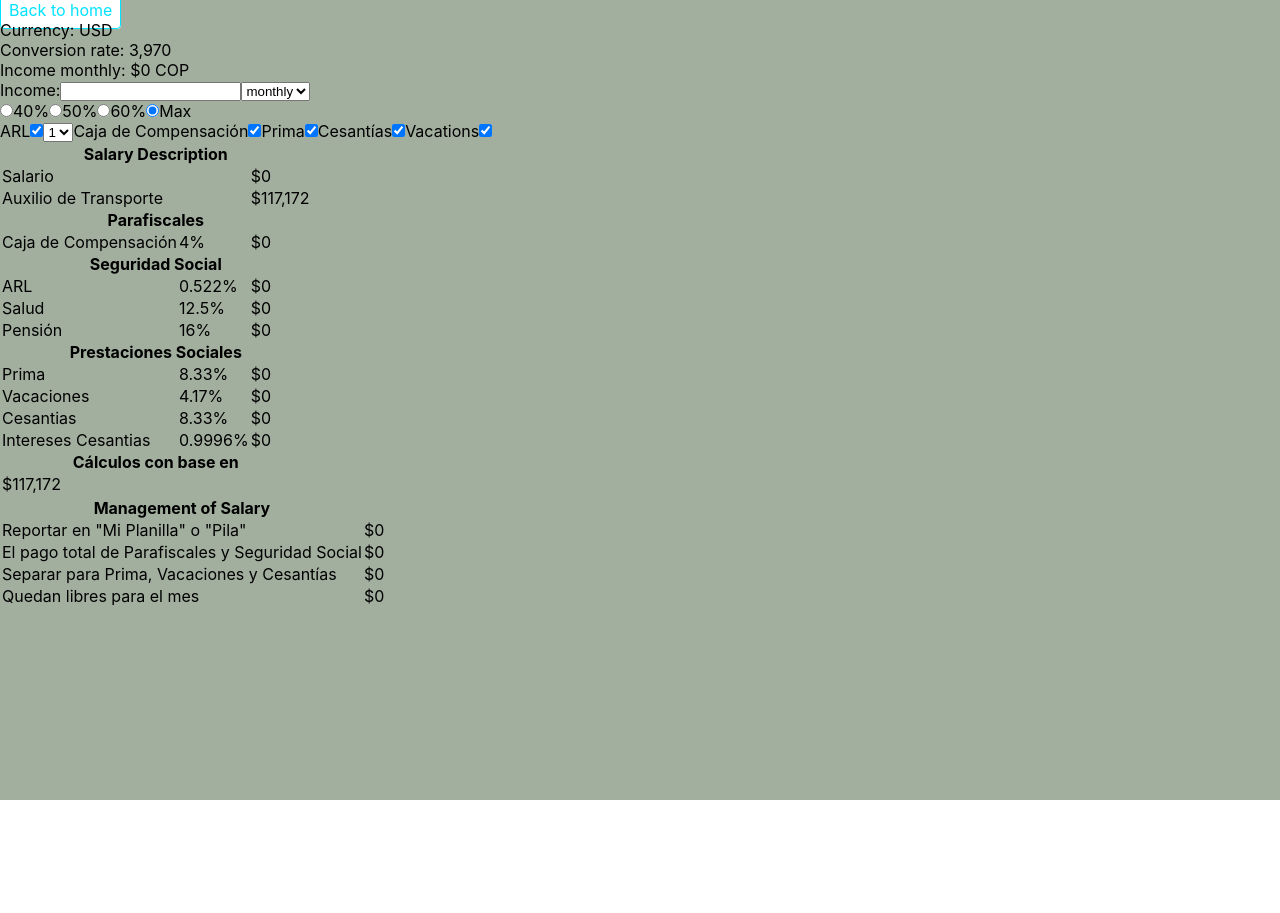
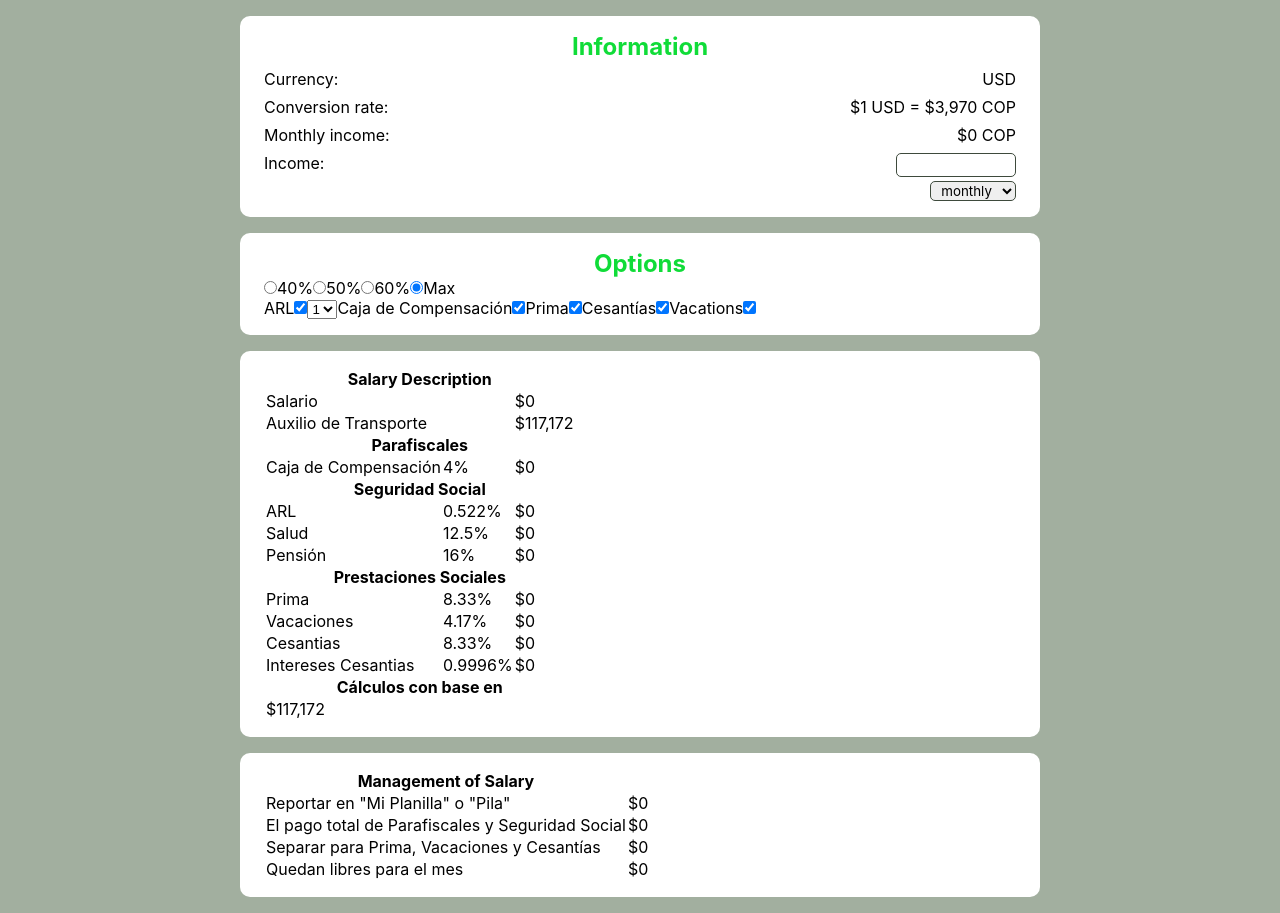
Before and after one commit to Luis-S-S/foreign, a React (Create React App) app: page /USD in a window 1280 px wide. Before the commit the page ends 800 px from the top, so only its background shows below. Built offline with nearby package versions, Linux system fonts and the light colour scheme.

Commit message:
feat: styled top section at chart component

```diff
--- /dev/null
+++ b/src/components/IncomeSetup/IncomeSetup.scss
@@ -0,0 +1,32 @@
+@import '../../index.scss';
+
+.income-setup__container {
+    display: grid;
+    grid-template-columns: 40% 60%;
+
+    .income-setup__entries {
+        align-items: flex-end;
+        display: flex;
+        flex-direction: column;
+        gap: .25em;
+        justify-content: flex-start;
+
+        input {
+            display: inline-block;
+            width: 120px;
+            border: 1px solid $color-secondary--dark;
+            border-radius: 5px;
+            padding: 0.25em 0.5em;
+        }
+
+        select {
+            border: 1px solid $color-secondary--dark;
+            border-radius: 5px;
+            padding: 0 0.5em;
+            outline: 0;
+            font-family: -apple-system, BlinkMacSystemFont, 'Segoe UI', 'Roboto', 'Oxygen',
+            'Ubuntu', 'Cantarell', 'Fira Sans', 'Droid Sans', 'Helvetica Neue',
+            sans-serif;
+        }
+    }
+}
--- a/src/components/IncomeSetup/index.tsx
+++ b/src/components/IncomeSetup/index.tsx
@@ -2,6 +2,8 @@
 import React from 'react';
 import { Options } from '../../index.d';
 import { formatTwoDecimals } from '../../service/functions';
+
+import './IncomeSetup.scss';
 
 interface Props {
     options: Options,
@@ -47,8 +49,9 @@ const IncomeSetup: React.FC<Props> = ({
   };
 
   return (
-    <label htmlFor="income">
+    <label htmlFor="income" className="income-setup__container">
       Income:
+      <div className="income-setup__entries">
         <input type="number" name="income" id="income" step="0.01" onChange={handleIncomeChange} />
         <select name="typeOfIncome" id="typeOfIncome" defaultValue="monthly" onChange={handleIncomeChange}>
           <option value="hourly">hourly</option>
@@ -56,6 +59,7 @@ const IncomeSetup: React.FC<Props> = ({
           <option value="monthly">monthly</option>
           <option value="annual">annual</option>
         </select>
+      </div>
     </label>
   );
 };
--- a/src/index.scss
+++ b/src/index.scss
@@ -40,6 +40,18 @@ code {
   text-align: justify;
 }
 
+.align-l {
+  text-align: left;
+}
+
+.align-r {
+  text-align: right;
+}
+
+.align-c {
+  text-align: center;
+}
+
 .link--default {
   background-color: white;
   border-radius: 0.25em;
--- a/src/pages/Chart/Chart.scss
+++ b/src/pages/Chart/Chart.scss
@@ -1,6 +1,38 @@
 @import '../../index.scss';
 
 .chart-page {
+    align-items: center;
     background-color: $color-secondary;
+    display: flex;
+    flex-direction: column;
+    gap: 1em;
+    justify-content: flex-start;
     min-height: 100vh;
+    padding: 1em;
+
+    .container {
+        background-color: white;
+        border-radius: 10px;
+        max-width: 800px;
+        padding: 0.5em;
+        width: 100%;
+    }
+
+    .top-section__grid {
+        display: grid;
+        grid-template-columns: 40% 60%;
+        margin: .5em 0;
+    }
+
+    @media (min-width: 425px) {
+        .container {
+            padding: 1em 1.5em;
+        }
+    }
 }
+
+// .chart__link {
+//     position: absolute;
+//     top: 10px;
+//     left: 10px;
+// }
--- a/src/pages/Chart/index.tsx
+++ b/src/pages/Chart/index.tsx
@@ -1,9 +1,10 @@
 import React, { useState, useEffect } from 'react';
-import { useParams, Link } from 'react-router-dom';
+import { useParams } from 'react-router-dom';
+// import { useParams, Link } from 'react-router-dom';
 
 import { Bases, Options, RadioList } from '../../index.d';
 import data from '../../service/data.json';
-import { displayNumber, formatNumsToString, calculateSalary } from '../../service/functions';
+import { displayNumber, calculateSalary } from '../../service/functions';
 
 import IncomeSetup from '../../components/IncomeSetup';
 import RadioListInput from '../../components/RadioList';
@@ -40,18 +41,29 @@ const Chart: React.FC = () => {
 
   return (
     <main className="chart-page">
-      <Link className="link--default" to="/">Back to home</Link>
-      <section className="chart__top-section">
-        <p>{`Currency: ${currency}`}</p>
-        <p>{`Conversion rate: ${formatNumsToString(conversionRate)}`}</p>
-        <p>{`Income monthly: ${displayNumber(options.monthlyIncomeCOP)} COP`}</p>
+      {/* <Link className="link--default chart__link" to="/">Back to home</Link> */}
+      <section className="chart__top-section container">
+        <h2 className="text--title">Information</h2>
+        <div className="top-section__grid">
+          <p>Currency:</p>
+          <p className="align-r">{currency}</p>
+        </div>
+        <div className="top-section__grid">
+          <p>Conversion rate:</p>
+          <p className="align-r">{`$1 ${currency} = ${displayNumber(conversionRate)} COP`}</p>
+        </div>
+        <div className="top-section__grid">
+          <p>Monthly income:</p>
+          <p className="align-r">{`${displayNumber(options.monthlyIncomeCOP)} COP`}</p>
+        </div>
         <IncomeSetup
           options={options}
           setOptions={setOptions}
           conversionRate={conversionRate}
         />
       </section>
-      <section className="chart__options-section">
+      <section className="chart__options-section container">
+        <h2 className="text--title">Options</h2>
         <RadioListInput options={options} setOptions={setOptions} name="percentage" list={percentageRadioList} />
         <CheckableOpt options={options} setOptions={setOptions} name="arl" text="ARL" />
         <SelectList options={options} setOptions={setOptions} name="typeOfArl" list={[1, 2, 3, 4, 5]} defaultValue={1} />
@@ -60,8 +72,12 @@ const Chart: React.FC = () => {
         <CheckableOpt options={options} setOptions={setOptions} name="cesantias" text="Cesantías" />
         <CheckableOpt options={options} setOptions={setOptions} name="vacations" text="Vacations" />
       </section>
-      <ChartTable bases={bases} opt={options} salary={salary} />
-      <ManagementTable bases={bases} opt={options} salary={salary} />
+      <section className="chart__table-section container">
+        <ChartTable bases={bases} opt={options} salary={salary} />
+      </section>
+      <section className="chart__table-section container">
+        <ManagementTable bases={bases} opt={options} salary={salary} />
+      </section>
     </main>
   );
 };
```
Lines whose indentation alone changed are shown as unchanged.
